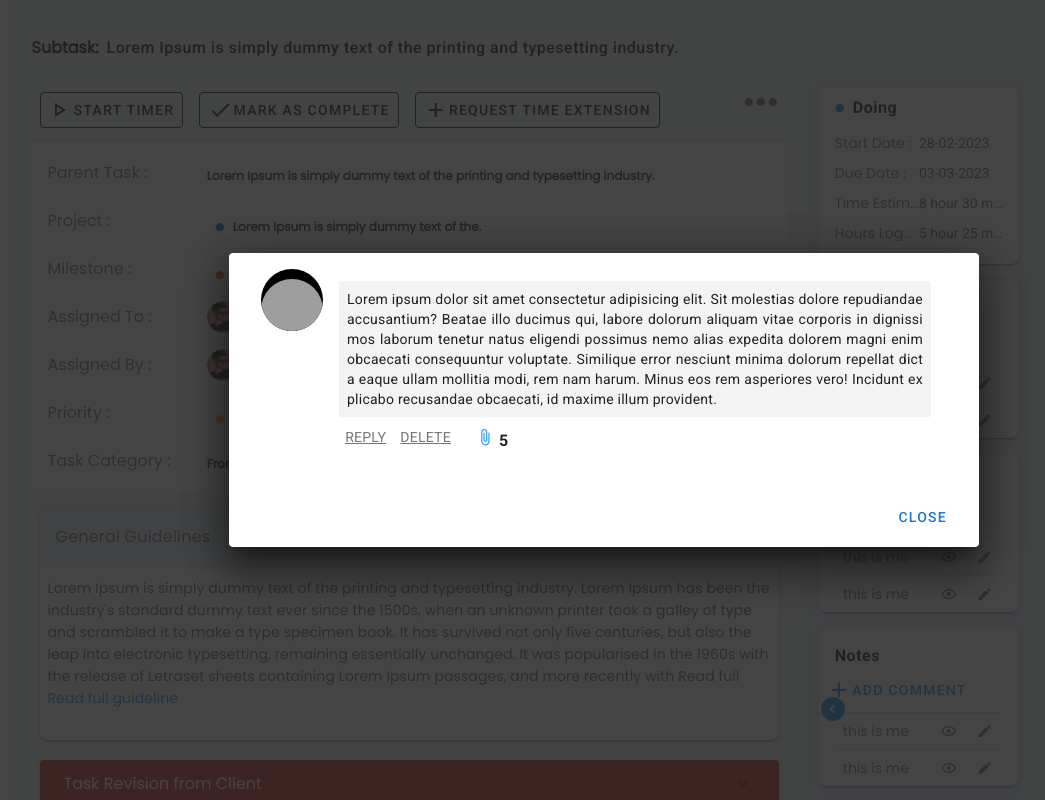
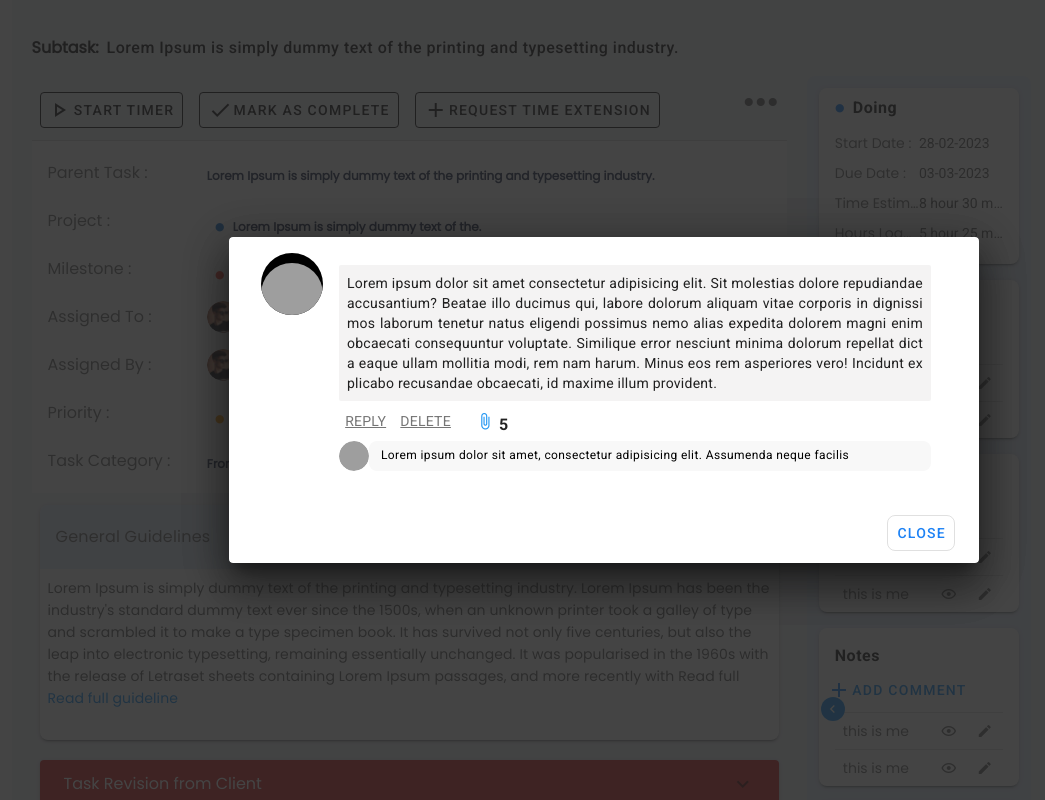
Before and after one commit to tapashpaulseopage1/erp_vue, a Vue app: page / in a window 1280 px wide. Both pictures are taken after a click on the button 985 px from the left and 383 px from the top of the page. Shown: the top 800 px of the page, without its empty margins (36-1081 px from the left). Built offline with nearby package versions, Linux system fonts and the light colour scheme; grey boxes are pictures that could not be loaded.

Commit message:
update again

```diff
--- a/src/components/SecondBox.vue
+++ b/src/components/SecondBox.vue
@@ -91,7 +91,7 @@
                     class="d-flex justify-start first"
                     color="transparant"
                   >
-                    <v-avatar size="30" color="blue" class="pa-0">
+                    <v-avatar size="30" color="blue" class="pa-0 mx-1">
                       <span class="white--text font-weight-normal font">
                         RS
                       </span>
@@ -168,13 +168,32 @@
                       </v-btn>
                       <span class="pt-3 font-weight-bold text-sm">5</span>
                     </v-list-item-title>
+                    <div class="comment">
+                      <v-avatar size="30">
+                        <v-img
+                          src="https://freepngimg.com/thumb/man/22654-6-man-thumb.png"
+                        />
+                      </v-avatar>
+                      <v-sheet
+                        elevation="0"
+                        height="30"
+                        width="100%"
+                        color="#F8F8F8"
+                        class="text-caption font-weight-normal black--text pa-1 pl-3 rounded-lg font"
+                      >
+                        Lorem ipsum dolor sit amet, consectetur adipisicing
+                        elit. Assumenda neque facilis
+                      </v-sheet>
+                    </div>
                   </v-list-item-content>
                 </v-list-item>
               </v-list>
             </v-card-text>
 
             <v-card-actions class="d-flex justify-end py-1">
-              <v-btn color="primary" text>Close</v-btn>
+              <v-btn color="#1D82F5" outlined class="rounded-lg" text
+                >Close</v-btn
+              >
             </v-card-actions>
           </v-card>
         </v-dialog>
@@ -352,6 +371,11 @@ export default {
   width: 100%;
 }
 
+.comment {
+  display: flex;
+  justify-content: start;
+}
+
 .text-in {
   height: 100px;
   width: 100%;
--- a/src/components/TagList.vue
+++ b/src/components/TagList.vue
@@ -6,7 +6,7 @@
       </v-btn>
 
       <v-btn
-        @click="showInput = !showInput"
+        @click="showInput = true"
         icon
         class="text-body-1 font-weight-normal text-decoration-underline mx-2 py-0 font"
       >
@@ -27,18 +27,8 @@
 
     <div>
       <v-list-item-subtitle v-if="showInput">
-        <div>
-          <input
-            name="text"
-            type="text"
-            placeholder="Write reply here"
-            @click="openText"
-            v-if="show"
-          />
-        </div>
-        <div v-if="showNewInput" style="display: block">
-          <TextEditor3 />
-        </div>
+        <TextEditor3 />
+        <div v-if="showNewInput" style="display: block"></div>
       </v-list-item-subtitle>
     </div>
     <div v-if="openEmoji" class="emoji">
--- a/src/components/TextEditor2.vue
+++ b/src/components/TextEditor2.vue
@@ -1,7 +1,11 @@
 <template>
   <div class="texte">
     <div v-if="showNewInput" class="editpop">
-      <vue-editor v-model="content" :editor-toolbar="customToolbar" />
+      <vue-editor
+        placeholder="Write comment here"
+        v-model="content"
+        :editor-toolbar="customToolbar"
+      />
 
       <div class="d-flex justify-start pa-2 red">
         <v-btn
@@ -9,7 +13,7 @@
           color="white"
           class="red--text text-body-2 font-weight-normal pa-2 rounded-lg"
         >
-          Send
+          submit comment
         </v-btn>
       </div>
     </div>
@@ -17,7 +21,7 @@
       <input
         type="text"
         class="icon-rtl"
-        placeholder="Search"
+        placeholder="Click to add comment here"
         @click="openText"
       />
     </div>
@@ -33,7 +37,7 @@ export default {
   data: () => ({
     showNewInput: false,
 
-    content: "wite something",
+    content: "",
     customToolbar: [
       ["bold", "italic", "underline"],
       [{ list: "ordered" }, { list: "bullet" }],
@@ -66,6 +70,7 @@ input {
 
 .icon-rtl {
   padding-right: 20px;
+  /* https://www.nicepng.com/png/detail/443-4439064_blue-check-mark-icon-png-check-mark-circle.png */
   background: url("https://static.thenounproject.com/png/101791-200.png")
     no-repeat right white;
   background-size: 20px;
--- a/src/components/TextEditor3.vue
+++ b/src/components/TextEditor3.vue
@@ -1,7 +1,11 @@
 <template>
   <div class="texte">
     <div v-if="showNewInput" class="editpop">
-      <vue-editor v-model="content" :editor-toolbar="customToolbar" />
+      <vue-editor
+        v-model="content"
+        placeholder="Write reply here"
+        :editor-toolbar="customToolbar"
+      />
 
       <div class="d-flex justify-start pa-2 red">
         <v-btn
@@ -9,12 +13,16 @@
           color="white"
           class="red--text text-body-2 font-weight-normal pa-2 rounded-lg"
         >
-          Send
+          submit comment
         </v-btn>
       </div>
     </div>
     <div class="w-full" v-else>
-      <input type="text" placeholder="Search" @click="openText" />
+      <input
+        type="text"
+        placeholder="Click to add reply here"
+        @click="openText"
+      />
     </div>
   </div>
 </template>
@@ -28,7 +36,7 @@ export default {
   data: () => ({
     showNewInput: false,
 
-    content: "wite something",
+    content: "",
     customToolbar: [
       ["bold", "italic", "underline"],
       [{ list: "ordered" }, { list: "bullet" }],
```
